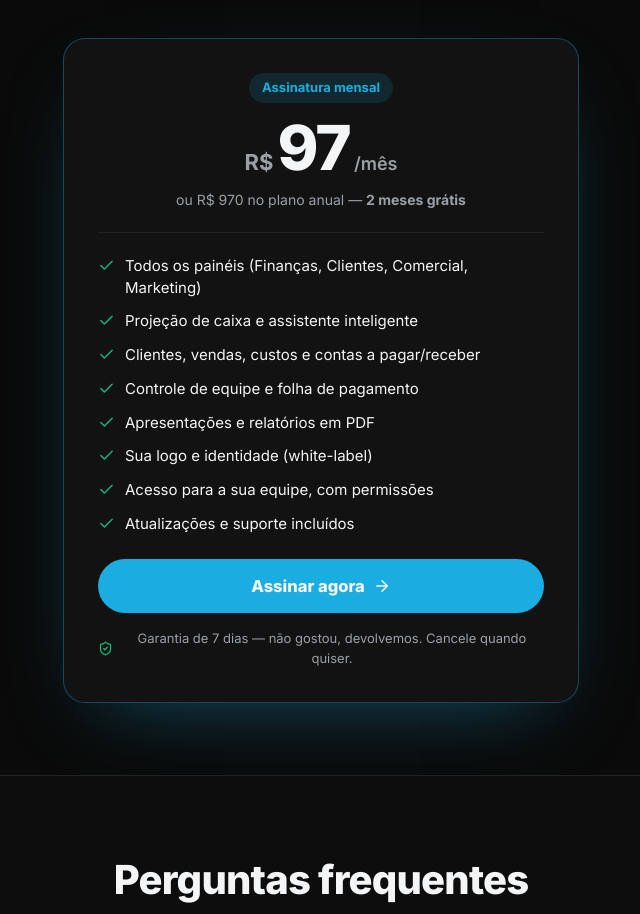
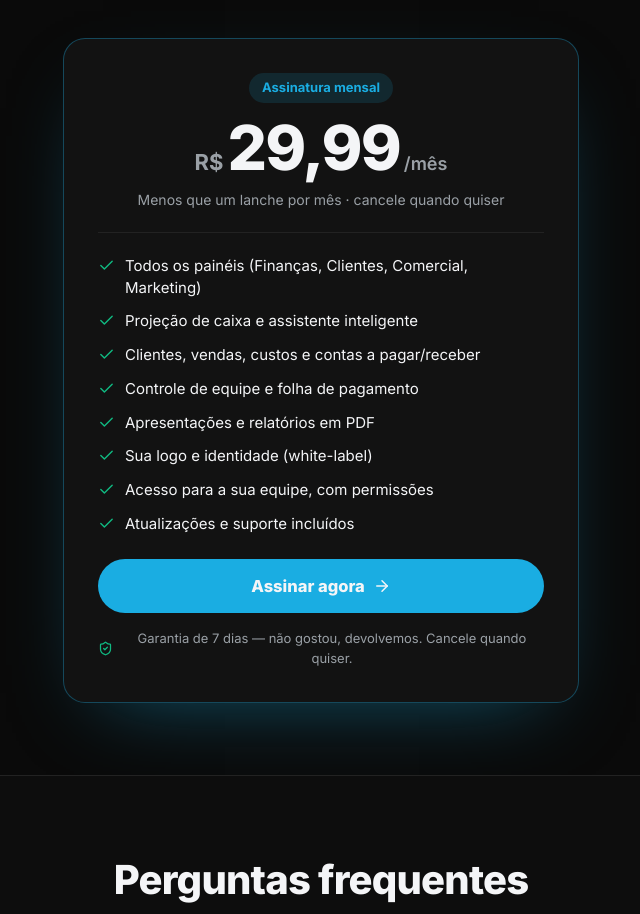
Before and after one commit to ojpjoaopedro/netmash, a Next.js app: page /vendas in a window 1280 px wide. Shown: the part 2625-3539 px from the top of the page, without its empty margins (319-959 px from the left). Built offline with nearby package versions, Linux system fonts and the light colour scheme.

Commit message:
feat: página de vendas com preço R$29,99/mês e novo link Kiwify
Co-Authored-By: Claude Opus 4.8 (1M context) <noreply@anthropic.com>

```diff
--- a/src/app/vendas/page.tsx
+++ b/src/app/vendas/page.tsx
@@ -8,9 +8,8 @@ import {
    TROQUE AQUI (sem mexer no resto do código):
    ============================================================ */
 const MARCA = "Sua Marca";                 // nome que aparece na página
-const PRECO = "97";                         // valor mensal, só o número (R$)
-const PRECO_ANUAL = "970";                  // valor à vista no plano anual (2 meses grátis)
-const CHECKOUT_URL = "https://pay.kiwify.com.br/YGB5rb9";  // link de venda Kiwify
+const PRECO = "29,99";                       // valor mensal, só o número (R$)
+const CHECKOUT_URL = "https://pay.kiwify.com.br/7MVeznN";  // link de venda Kiwify
 const ENTRAR_URL = "/login";               // login do app
 /* ============================================================ */
 
@@ -175,7 +174,7 @@ export default function Vendas() {
             <div className="lp-planohead">
               <span className="lp-planotag">Assinatura mensal</span>
               <div className="lp-preco"><small>R$</small><b>{PRECO}</b><span>/mês</span></div>
-              <p className="lp-planoanual">ou R$ {PRECO_ANUAL} no plano anual — <b>2 meses grátis</b></p>
+              <p className="lp-planoanual">Menos que um lanche por mês · cancele quando quiser</p>
             </div>
             <ul className="lp-planolist">
               {PLANO.map((item) => (
```
